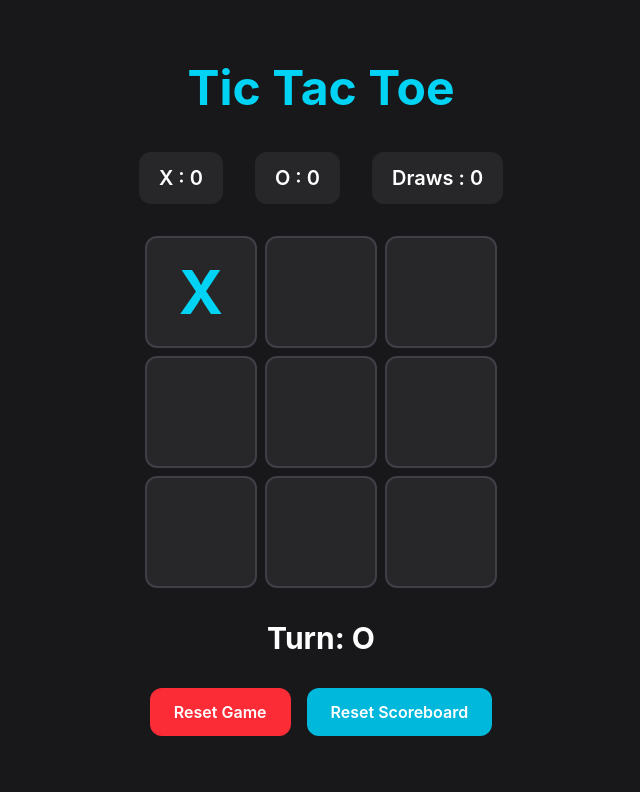
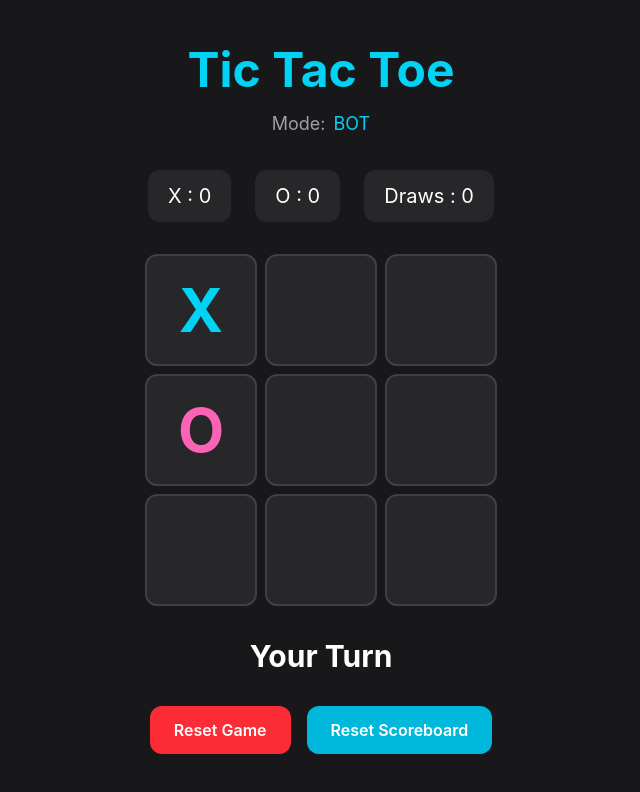
Before and after one commit to Swayam-TheCoder/Crazy-Tic_Tac_Toe, a React app in the folder frontend/: page /1vbot in a window 1280 px wide. Both pictures are taken after a click on the button 520 px from the left and 292 px from the top of the page. Shown: the top 792 px of the page, without its empty margins (319-959 px from the left). Built offline with nearby package versions, Linux system fonts and the light colour scheme; the HTML template or start-up script is replaced by a standard one.

Commit message:
frontend page ready

```diff
--- a/frontend/package.json
+++ b/frontend/package.json
@@ -11,8 +11,12 @@
   },
   "dependencies": {
     "@tailwindcss/vite": "^4.3.0",
+    "framer-motion": "^12.38.0",
     "react": "^19.2.5",
     "react-dom": "^19.2.5",
+    "react-router-dom": "^7.15.0",
+    "socket.io": "^4.8.3",
+    "socket.io-client": "^4.8.3",
     "tailwindcss": "^4.3.0"
   },
   "devDependencies": {
--- a/frontend/src/App.jsx
+++ b/frontend/src/App.jsx
@@ -1,8 +1,46 @@
+import {
+  BrowserRouter,
+  Routes,
+  Route
+} from "react-router-dom";
 
-import Board from "./components/Board";
+import Home from "./pages/Home";
+import OneVsOne from "./pages/OneVsOne";
+import OneVsBot from "./pages/OneVsBot";
+import Online from "./pages/Online";
 
 function App() {
-  return <Board />;
+
+  return (
+
+    <BrowserRouter>
+
+      <Routes>
+
+        <Route
+          path="/"
+          element={<Home />}
+        />
+
+        <Route
+          path="/1v1"
+          element={<OneVsOne />}
+        />
+
+        <Route
+          path="/1vbot"
+          element={<OneVsBot />}
+        />
+
+        <Route
+          path="/online"
+          element={<Online />}
+        />
+
+      </Routes>
+
+    </BrowserRouter>
+  );
 }
 
 export default App;
--- a/frontend/src/components/Board.jsx
+++ b/frontend/src/components/Board.jsx
@@ -2,36 +2,49 @@ import { useState } from "react";
 
 import Square from "./Square";
 
-function Board() {
+function Board({ mode }) {
 
   const [board, setBoard] = useState(
     Array(9).fill(null)
   );
 
-  const [isXTurn, setIsXTurn] = useState(true);
+  const [isXTurn, setIsXTurn] =
+    useState(true);
 
-  const [xScore, setXScore] = useState(0);
+  const [xScore, setXScore] =
+    useState(0);
 
-  const [oScore, setOScore] = useState(0);
+  const [oScore, setOScore] =
+    useState(0);
 
-  const [drawScore, setDrawScore] = useState(0);
+  const [drawScore, setDrawScore] =
+    useState(0);
 
 
-  const winnerData = calculateWinner(board);
+  const winnerData =
+    calculateWinner(board);
 
-  const winner = winnerData?.winner;
+  const winner =
+    winnerData?.winner;
 
-  const winningLine = winnerData?.line;
+  const winningLine =
+    winnerData?.line;
 
 
-  // DRAW DETECTION
   const isDraw =
     !winner &&
-    board.every(square => square !== null);
+    board.every(
+      square => square !== null
+    );
 
+
+  // =========================
+  // HANDLE CLICK
+  // =========================
 
   const handleClick = (index) => {
 
+    // STOP OVERWRITE
     if (
       board[index] ||
       winner
@@ -41,15 +54,94 @@ function Board() {
 
     const newBoard = [...board];
 
-    newBoard[index] =
-      isXTurn ? "X" : "O";
 
-    setBoard(newBoard);
+    // =========================
+    // 1 VS 1 MODE
+    // =========================
 
-    setIsXTurn(!isXTurn);
+    if (mode === "1v1") {
+
+      newBoard[index] =
+        isXTurn ? "X" : "O";
+
+      setBoard(newBoard);
+
+      setIsXTurn(!isXTurn);
+    }
 
 
-    // CHECK WINNER AFTER MOVE
+    // =========================
+    // BOT MODE
+    // =========================
+
+    if (mode === "bot") {
+
+      // PLAYER MOVE
+      newBoard[index] = "X";
+
+
+      // CHECK PLAYER WIN
+      const playerWin =
+        calculateWinner(newBoard);
+
+      if (!playerWin) {
+
+        // FIND EMPTY CELLS
+        const emptySquares =
+          newBoard
+            .map((value, index) =>
+              value === null
+                ? index
+                : null
+            )
+            .filter(
+              value => value !== null
+            );
+
+
+        // AI MOVE
+        if (
+          emptySquares.length > 0
+        ) {
+
+          const randomIndex =
+            emptySquares[
+              Math.floor(
+                Math.random() *
+                emptySquares.length
+              )
+            ];
+
+          newBoard[randomIndex] =
+            "O";
+        }
+      }
+
+      setBoard(newBoard);
+    }
+
+
+    // =========================
+    // ONLINE MODE
+    // =========================
+
+    if (mode === "online") {
+
+      newBoard[index] =
+        isXTurn ? "X" : "O";
+
+      setBoard(newBoard);
+
+      setIsXTurn(!isXTurn);
+
+      // SOCKET LOGIC HERE LATER
+    }
+
+
+    // =========================
+    // SCORE UPDATE
+    // =========================
+
     const result =
       calculateWinner(newBoard);
 
@@ -66,24 +158,39 @@ function Board() {
     }
 
     else if (
+
       !result &&
+
       newBoard.every(
         square => square !== null
       )
+
     ) {
 
-      setDrawScore(prev => prev + 1);
+      setDrawScore(
+        prev => prev + 1
+      );
     }
   };
 
 
+  // =========================
+  // RESET GAME
+  // =========================
+
   const resetGame = () => {
 
-    setBoard(Array(9).fill(null));
+    setBoard(
+      Array(9).fill(null)
+    );
 
     setIsXTurn(true);
   };
 
+
+  // =========================
+  // RESET SCOREBOARD
+  // =========================
 
   const resetScoreboard = () => {
 
@@ -113,25 +220,43 @@ function Board() {
       <h1 className="
         text-5xl
         font-bold
-        mb-10
+        mb-4
         text-cyan-400
       ">
         Tic Tac Toe
       </h1>
 
 
+      {/* MODE */}
+      <p className="
+        text-zinc-400
+        mb-8
+        text-lg
+      ">
+        Mode:
+        <span className="
+          ml-2
+          text-cyan-400
+          uppercase
+        ">
+          {mode}
+        </span>
+      </p>
+
+
       {/* SCOREBOARD */}
       <div className="
-        flex gap-8
+        flex gap-6
         mb-8
-        text-xl
-        font-semibold
+        flex-wrap
+        justify-center
       ">
 
         <div className="
           bg-zinc-800
           px-5 py-3
           rounded-xl
+          text-xl
         ">
           X : {xScore}
         </div>
@@ -140,6 +265,7 @@ function Board() {
           bg-zinc-800
           px-5 py-3
           rounded-xl
+          text-xl
         ">
           O : {oScore}
         </div>
@@ -148,6 +274,7 @@ function Board() {
           bg-zinc-800
           px-5 py-3
           rounded-xl
+          text-xl
         ">
           Draws : {drawScore}
         </div>
@@ -157,18 +284,24 @@ function Board() {
 
       {/* BOARD */}
       <div className="
-        grid grid-cols-3
+        grid
+        grid-cols-3
         gap-2
       ">
 
-        {board.map((value, index) => (
+        {board.map(
+          (value, index) => (
 
           <Square
             key={index}
             value={value}
-            onClick={() => handleClick(index)}
+            onClick={() =>
+              handleClick(index)
+            }
             isWinningSquare={
-              winningLine?.includes(index)
+              winningLine?.includes(
+                index
+              )
             }
           />
 
@@ -185,10 +318,20 @@ function Board() {
       ">
 
         {winner
+
           ? `Winner: ${winner} 🎉`
+
           : isDraw
+
           ? "It's a Draw 🤝"
-          : `Turn: ${isXTurn ? "X" : "O"}`
+
+          : mode === "bot"
+
+          ? "Your Turn"
+
+          : `Turn: ${
+              isXTurn ? "X" : "O"
+            }`
         }
 
       </h2>
@@ -198,6 +341,8 @@ function Board() {
       <div className="
         flex gap-4
         mt-8
+        flex-wrap
+        justify-center
       ">
 
         <button
@@ -213,6 +358,7 @@ function Board() {
         >
           Reset Game
         </button>
+
 
         <button
           onClick={resetScoreboard}
@@ -235,7 +381,10 @@ function Board() {
 }
 
 
+// =========================
 // WINNER LOGIC
+// =========================
+
 function calculateWinner(board) {
 
   const lines = [
@@ -258,9 +407,13 @@ function calculateWinner(board) {
     const [a, b, c] = line;
 
     if (
+
       board[a] &&
+
       board[a] === board[b] &&
+
       board[a] === board[c]
+
     ) {
 
       return {
--- a/frontend/src/components/O.jsx
+++ b/frontend/src/components/O.jsx
@@ -1,9 +1,33 @@
+import { motion } from "framer-motion";
+
 function O() {
 
   return (
-    <div className="text-pink-400 text-6xl font-bold">
+
+    <motion.div
+
+      initial={{
+        scale: 0,
+        rotate: 180
+      }}
+
+      animate={{
+        scale: 1,
+        rotate: 0
+      }}
+
+      transition={{
+        duration: 0.3
+      }}
+
+      className="
+        text-pink-400
+        text-6xl
+        font-bold
+      "
+    >
       O
-    </div>
+    </motion.div>
   );
 }
 
--- a/frontend/src/components/Square.jsx
+++ b/frontend/src/components/Square.jsx
@@ -13,17 +13,19 @@ function Square({
       onClick={onClick}
       className={`
         w-28 h-28
+        rounded-xl
+        border-2
         flex items-center
         justify-center
-        border-2
-        rounded-xl
         transition-all
         duration-300
 
         ${
           isWinningSquare
-            ? "bg-green-500 border-green-400 scale-105"
-            : "bg-zinc-800 border-zinc-700 hover:bg-zinc-700"
+
+          ? "bg-green-500 border-green-400 scale-105"
+
+          : "bg-zinc-800 border-zinc-700 hover:bg-zinc-700"
         }
       `}
     >
@@ -37,4 +39,3 @@ function Square({
 }
 
 export default Square;
-// Draw Detection: Board full and no winner
--- a/frontend/src/components/X.jsx
+++ b/frontend/src/components/X.jsx
@@ -1,8 +1,34 @@
+import { motion } from "framer-motion";
 
 function X() {
+
   return (
-    <div className="text-6xl text-cyan-400 font-bold">X</div>
-  )
+
+    <motion.div
+
+      initial={{
+        scale: 0,
+        rotate: -180
+      }}
+
+      animate={{
+        scale: 1,
+        rotate: 0
+      }}
+
+      transition={{
+        duration: 0.3
+      }}
+
+      className="
+        text-cyan-400
+        text-6xl
+        font-bold
+      "
+    >
+      X
+    </motion.div>
+  );
 }
 
-export default X
+export default X;
--- /dev/null
+++ b/frontend/src/pages/Home.jsx
@@ -0,0 +1,78 @@
+import { Link } from "react-router-dom";
+
+function Home() {
+
+  return (
+
+    <div className="
+      min-h-screen
+      bg-zinc-900
+      text-white
+      flex flex-col
+      items-center
+      justify-center
+      gap-6
+    ">
+
+      <h1 className="
+        text-5xl
+        font-bold
+        text-cyan-400
+        mb-10
+      ">
+        Tic Tac Toe
+      </h1>
+
+
+      <Link
+        to="/1v1"
+        className="
+          bg-cyan-500
+          hover:bg-cyan-600
+          px-8 py-4
+          rounded-xl
+          text-2xl
+          font-semibold
+          transition
+        "
+      >
+        1 vs 1
+      </Link>
+
+
+      <Link
+        to="/1vbot"
+        className="
+          bg-pink-500
+          hover:bg-pink-600
+          px-8 py-4
+          rounded-xl
+          text-2xl
+          font-semibold
+          transition
+        "
+      >
+        1 vs Bot
+      </Link>
+
+
+      <Link
+        to="/online"
+        className="
+          bg-green-500
+          hover:bg-green-600
+          px-8 py-4
+          rounded-xl
+          text-2xl
+          font-semibold
+          transition
+        "
+      >
+        Online Multiplayer
+      </Link>
+
+    </div>
+  );
+}
+
+export default Home;
--- /dev/null
+++ b/frontend/src/pages/OneVsBot.jsx
@@ -0,0 +1,8 @@
+import Board from "../components/Board";
+
+function OneVsBot() {
+
+  return <Board mode="bot" />;
+}
+
+export default OneVsBot;
--- /dev/null
+++ b/frontend/src/pages/OneVsOne.jsx
@@ -0,0 +1,8 @@
+import Board from "../components/Board";
+
+function OneVsOne() {
+
+  return <Board mode="1v1" />;
+}
+
+export default OneVsOne;
--- /dev/null
+++ b/frontend/src/pages/Online.jsx
@@ -0,0 +1,8 @@
+import Board from "../components/Board";
+
+function Online() {
+
+  return <Board mode="online" />;
+}
+
+export default Online;
```
Also changed, not shown: 1 other file (tests, documents, lock files or other folders).
